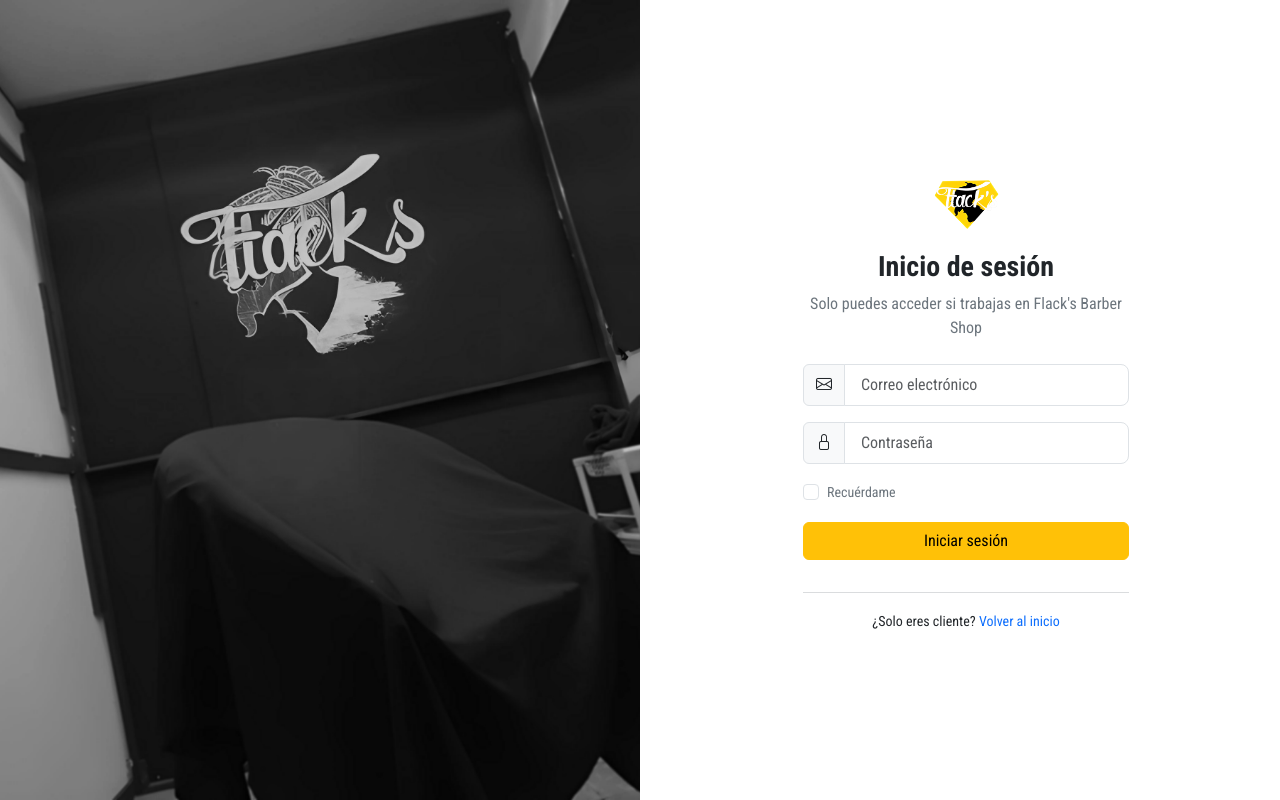
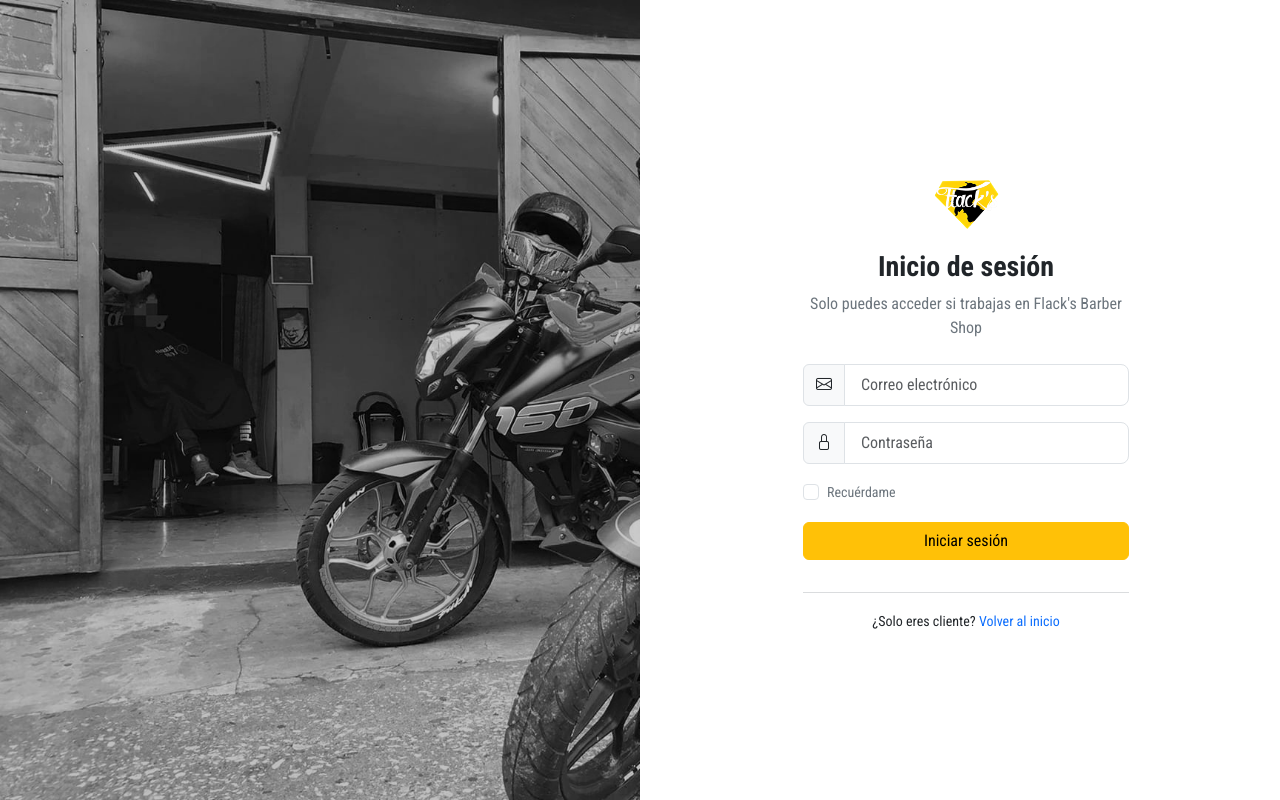
Before and after one commit to flacks-cc/web-app-remaster, an Angular app: page /login in a window 1280 px wide. Built offline with nearby package versions, Linux system fonts and the light colour scheme.

Commit message:
Cambiada la imagen del banner del login.

```diff
--- a/src/app/features/login/login.component.css
+++ b/src/app/features/login/login.component.css
@@ -5,7 +5,6 @@
     top: 0;
     left: 0;
     background-size: cover;
-    background-position: center;
     background-repeat: no-repeat;
     background-color: goldenrod;
   }
--- a/src/app/features/login/login.component.html
+++ b/src/app/features/login/login.component.html
@@ -1,7 +1,7 @@
 <div class="row vh-100 g-0">
     <!-- Left side -->
     <div class="col-lg-6 position-relative d-none d-lg-block">
-        <div class="bg-holder" style="background-image: url(./../../../assets/img/banner1.jpg)"></div>
+        <div class="bg-holder" style="background-image: url(./../../../assets/img/banner3.jpg)"></div>
     </div>
     <!--/ Left side -->
 
```
Also changed, not shown: src/assets/img/banner3.jpg (added).
